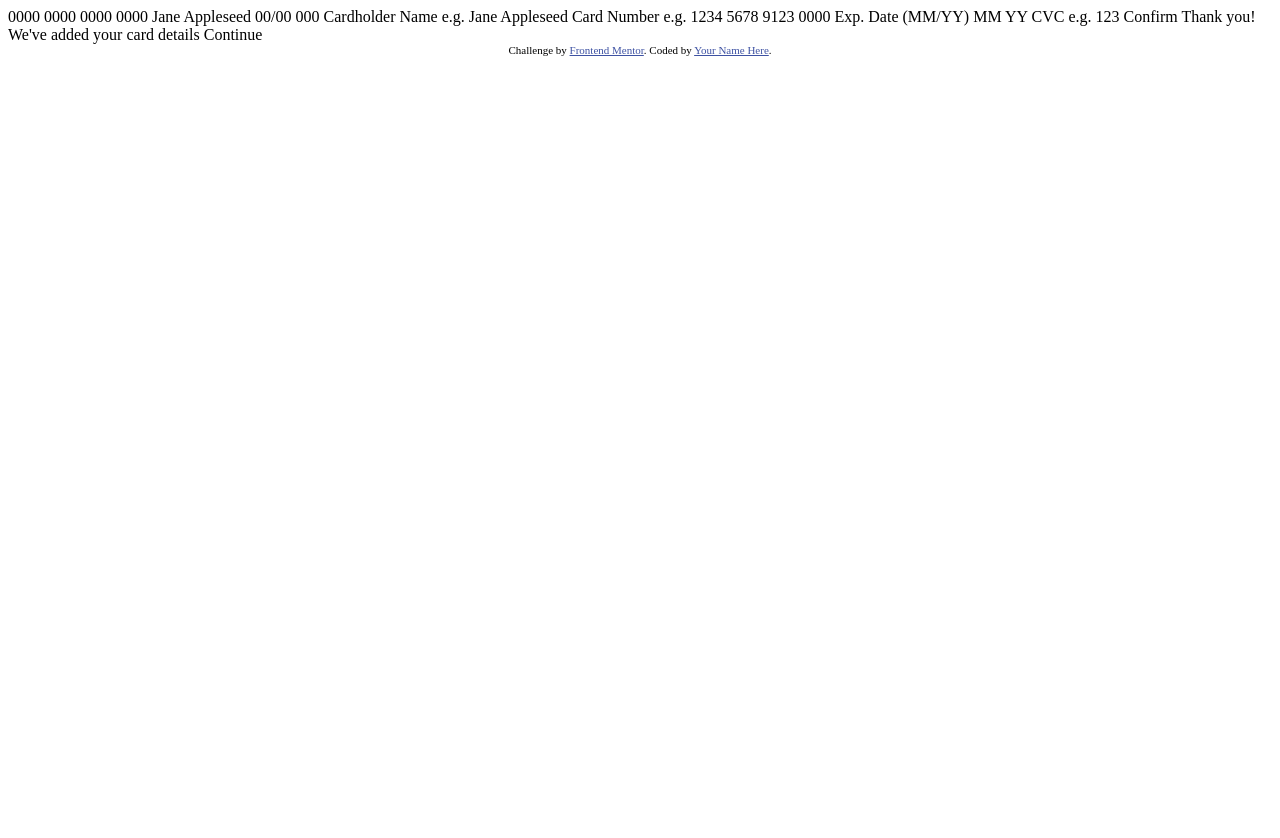
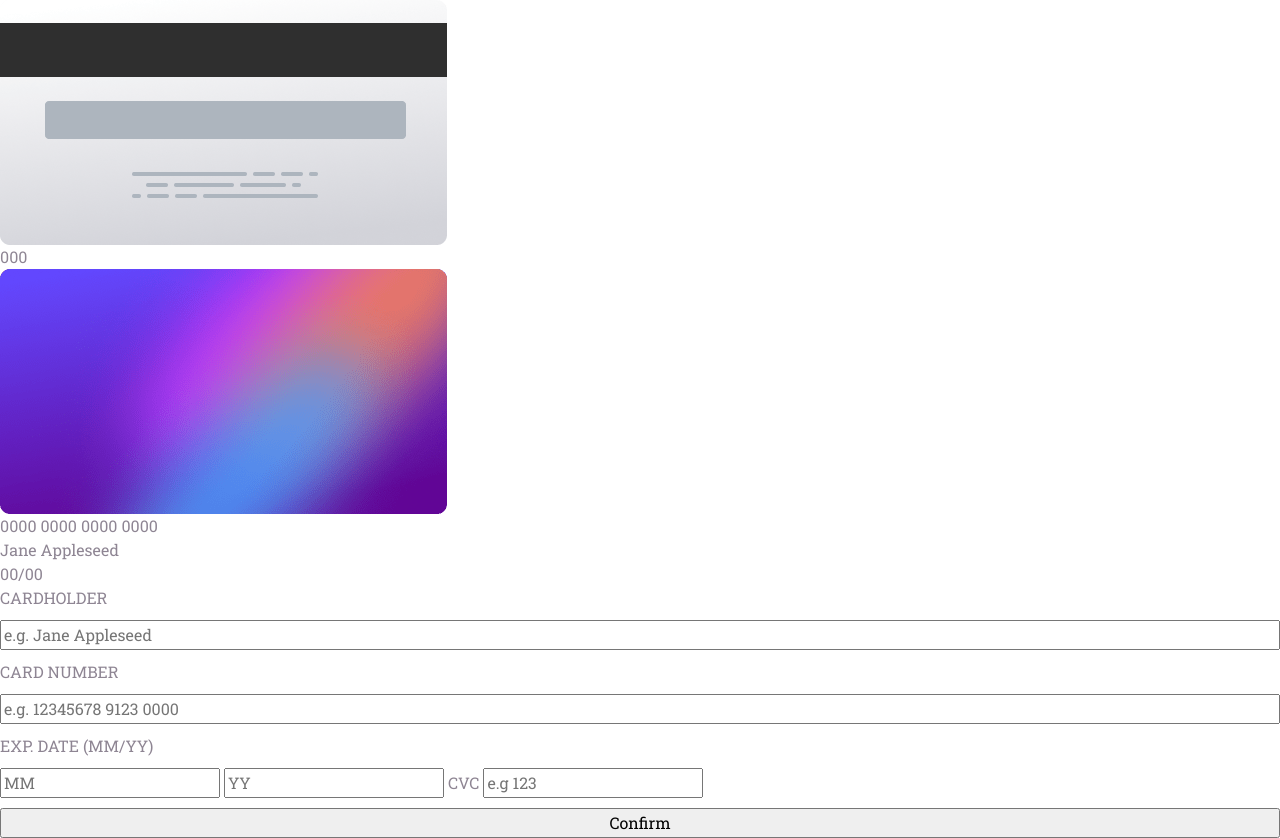
Before and after one commit to CodeSofty/Interactive_Card_Details, a website: page src/index.html in a window 1280 px wide. Before the commit the page ends 800 px from the top, so only its background shows below. Drawn offline with nearby package versions, Linux system fonts and the light colour scheme; files that its build step writes are made by us from their sources.

Commit message:
set up styling

```diff
--- a/src/index.html
+++ b/src/index.html
@@ -2,50 +2,58 @@
 <html lang="en">
 <head>
   <meta charset="UTF-8">
-  <meta name="viewport" content="width=device-width, initial-scale=1.0"> <!-- displays site properly based on user's device -->
+  <meta name="viewport" content="width=device-width, initial-scale=1.0">
 
-  <link rel="icon" type="image/png" sizes="32x32" href="./images/favicon-32x32.png">
+  <link rel="icon" type="image/png" sizes="32x32" href="./assets/images/favicon-32x32.png">
 
   <title>Frontend Mentor | Interactive card details form</title>
-
-  <!-- Feel free to remove these styles or customise in your own stylesheet 👍 -->
-  <style>
-    .attribution { font-size: 11px; text-align: center; }
-    .attribution a { color: hsl(228, 45%, 44%); }
-  </style>
+  <link rel="preconnect" href="https://fonts.googleapis.com">
+  <link rel="preconnect" href="https://fonts.gstatic.com" crossorigin>
+  <link href="https://fonts.googleapis.com/css2?family=Roboto+Slab&family=Space+Grotesk:wght@500&display=swap" rel="stylesheet">
+  <link rel="stylesheet" href="./css/style.css">
 </head>
 <body>
+  <main>
+    <div class="container">
+      <div class="card-back-container">
+        <img src="./assets/images/bg-card-back.png" alt="back of credit card image">
+        <div class="card-back-details">
+            000
+        </div>
+      </div>
 
-  0000 0000 0000 0000
-  Jane Appleseed
-  00/00
+      <div class="card-front-container">
+        <img src="./assets/images/bg-card-front.png" alt="front of credit card image">
+        <div class="card-front-details">
+          <div class="card-number-container">
+            0000 0000 0000 0000
+          </div>
+          <div class="card-name-container">
+            Jane Appleseed
+          </div>
+          <div class="card-exp-container">
+            00/00
+          </div>
+        </div>
+      </div>
 
-  000
 
-  Cardholder Name
-  e.g. Jane Appleseed
+      <form class="card-info-form">
+        <label for="name">CARDHOLDER</label>
+        <input type="text" name="name" placeholder="e.g. Jane Appleseed">
+        <label for="number">CARD NUMBER</label>
+        <input  type="text"  name="number" placeholder="e.g. 12345678 9123 0000">
+        <label for="exp">EXP. DATE (MM/YY)</label>
+        <div class="row">
+          <input type="text" name="month" placeholder="MM">
+          <input type="text" name="year" placeholder="YY">
+          <label for="cvc">CVC</label>
+          <input type="text" name="cvc" placeholder="e.g 123">
+        </div>
+        <button type="submit">Confirm</button>
+      </form>
 
-  Card Number
-  e.g. 1234 5678 9123 0000
-
-  Exp. Date (MM/YY)
-  MM
-  YY
-
-  CVC
-  e.g. 123
-
-  Confirm
-
-  <!-- Completed state start -->
-
-  Thank you!
-  We've added your card details
-  Continue
-
-  <div class="attribution">
-    Challenge by <a href="https://www.frontendmentor.io?ref=challenge" target="_blank">Frontend Mentor</a>.
-    Coded by <a href="#">Your Name Here</a>.
   </div>
+</main>
 </body>
 </html>
--- /dev/null
+++ b/src/sass/abstract/_index.scss
@@ -0,0 +1 @@
+@forward "./variables";
--- /dev/null
+++ b/src/sass/abstract/_variables.scss
@@ -0,0 +1,35 @@
+// Colors
+
+$clr-primary-gradient: hsl(249, 99%, 64%) to hsl(278, 94%, 30%);
+$clr-primary-300: hsl(0, 100%, 66%);
+
+$clr-neutral-100: hsl(0, 0%, 100%);
+$clr-neutral-200: hsl(270, 3%, 87%);
+$clr-neutral-500: hsl(279, 6%, 55%);
+$clr-neutral-800:hsl(278, 68%, 11%);
+
+// Colors Abstracted
+$clr-border: $clr-primary-gradient;
+$clr-body: $clr-neutral-500;
+$clr-primary-heading: $clr-neutral-800; // Maybe?
+$clr-errors: $clr-primary-300;
+$clr-background: $clr-neutral-100;
+
+// Font Families
+
+$ff-primary: 'Roboto Slab', serif;
+$ff-secondary: 'Space Grotesk', sans-serif;
+
+// Font Family Abstracted
+
+$ff-body: $ff-primary;
+$ff-primary-heading: $ff-secondary;
+
+
+// Font Weights
+
+$fw-500: 500;
+
+// Font Weights Abstracted
+
+$fw-regular: $fw-500;
--- /dev/null
+++ b/src/sass/base/_typography.scss
@@ -0,0 +1,6 @@
+@use '../abstract/variables' as *;
+
+body {
+    font-family: $ff-body;
+    color: $clr-body;
+}
--- /dev/null
+++ b/src/sass/components/_form.scss
@@ -0,0 +1,6 @@
+.card-info-form {
+    display: flex;
+    flex-direction: column;
+    justify-content: center;
+    gap: 10px;
+}
--- /dev/null
+++ b/src/sass/layout/_container.scss
@@ -0,0 +1,4 @@
+.container {
+    display: flex;
+    flex-direction: column;
+}
--- /dev/null
+++ b/src/sass/style.scss
@@ -0,0 +1,5 @@
+@use "utilities/reset";
+@use "layout/container";
+@use "components/form";
+@use "base/typography";
+@use "utilities/classes";
--- /dev/null
+++ b/src/sass/utilities/_reset.scss
@@ -0,0 +1,74 @@
+/* Box sizing rules */
+*,
+*::before,
+*::after {
+    box-sizing: border-box;
+}
+
+/* Remove default margin */
+body,
+h1,
+h2,
+h3,
+h4,
+p,
+figure,
+blockquote,
+dl,
+dd {
+    margin: 0;
+}
+
+/* Remove list styles on ul, ol elements with a list role, which suggests default styling will be removed */
+ul[role='list'],
+ol[role='list'] {
+    list-style: none;
+}
+
+/* Set core root defaults */
+html:focus-within {
+    scroll-behavior: smooth;
+}
+
+/* Set core body defaults */
+body {
+    min-height: 100vh;
+    text-rendering: optimizeSpeed;
+    line-height: 1.5;
+}
+
+/* A elements that don't have a class get default styles */
+a:not([class]) {
+    text-decoration-skip-ink: auto;
+}
+
+/* Make images easier to work with */
+img,
+picture {
+    max-width: 100%;
+    display: block;
+}
+
+/* Inherit fonts for inputs and buttons */
+input,
+button,
+textarea,
+select {
+    font: inherit;
+}
+
+/* Remove all animations, transitions and smooth scroll for people that prefer not to see them */
+@media (prefers-reduced-motion: reduce) {
+    html:focus-within {
+        scroll-behavior: auto;
+    }
+
+  *,
+  *::before,
+  *::after {
+    animation-duration: 0.01ms !important;
+    animation-iteration-count: 1 !important;
+    transition-duration: 0.01ms !important;
+    scroll-behavior: auto !important;
+    }
+}
```
Also changed, not shown: src/sass/pages/_complete.scss (added), src/sass/utilities/_classes.scss (added).
